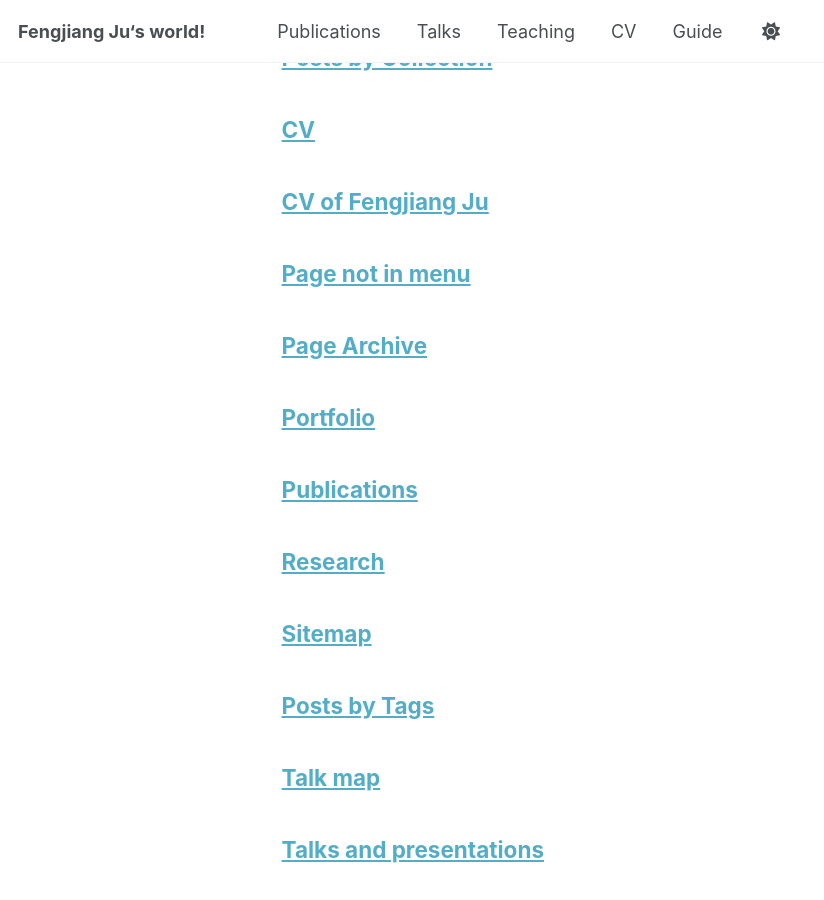
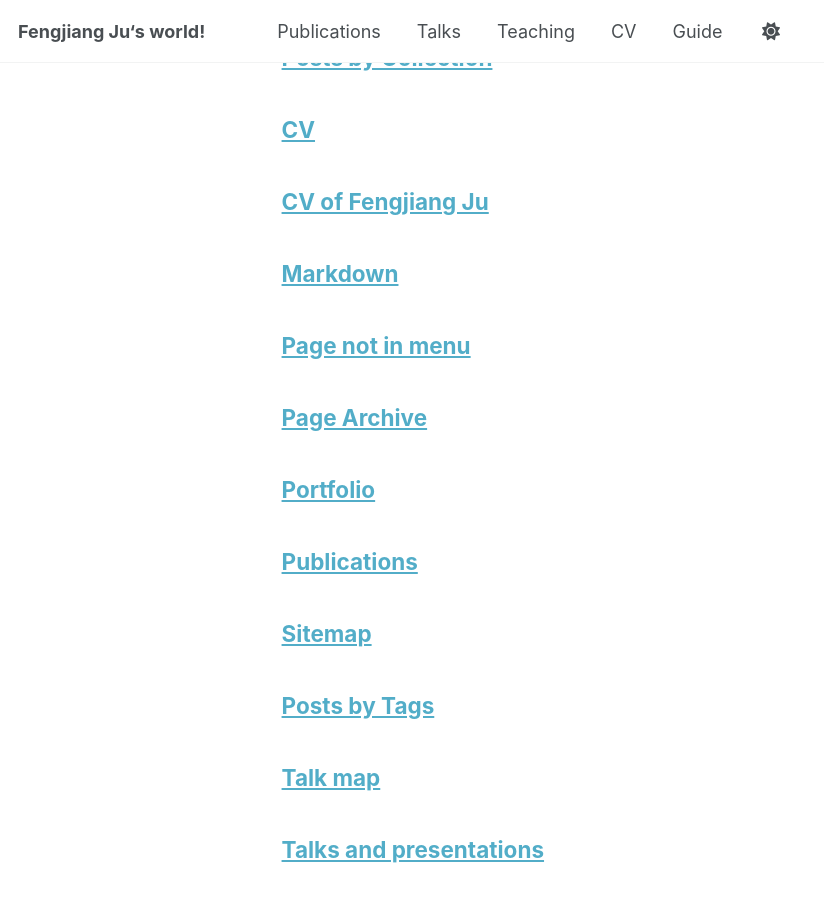
Before and after one commit to FengJiangJu/fengjiangju.github.io, a Jekyll site: the page built from _pages/page-archive.html, in a window 1280 px wide and 900 px high, scrolled down 416 px. Shown: the whole window, without its empty margins (0-824 px from the left). Built offline with Jekyll 4.4.1, drawn with Linux system fonts in a browser that asks for light colours; a script that is not in the unit is left out.

Commit message:
Update and rename research.md to markdown.md

```diff
--- a/_pages/research.md
+++ b/_pages/markdown.md
@@ -1,12 +1,11 @@
 ---
-permalink: /research/
-title: "Research"
+permalink: /markdown/
+title: "Markdown"
 author_profile: true
 redirect_from:
   - /md/
-  - /research.html
+  - /markdown.html
 ---
-
 
 {% include toc %}
 
```
